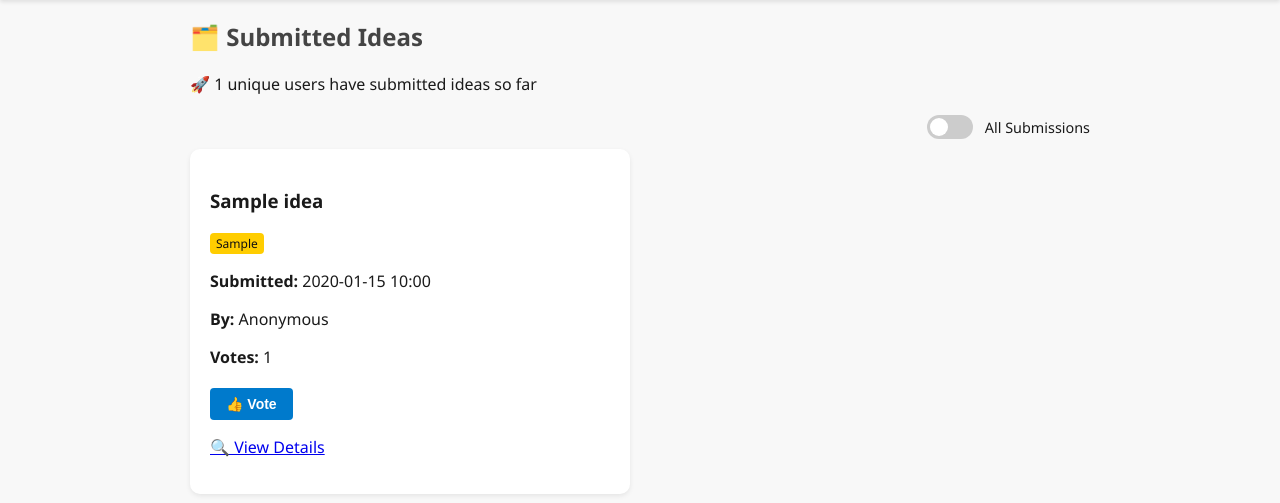
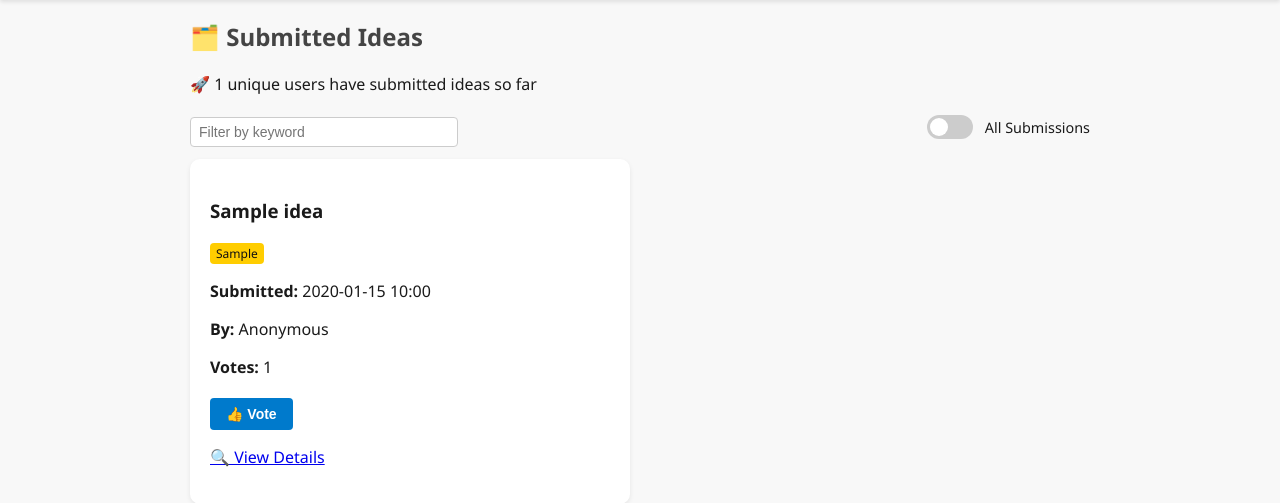
Before and after one commit to siva-sudhan/innovation_portal, a Flask app: page /dashboard in a window 1280 px wide. Shown: the part 61-564 px from the top of the page. Run offline with Flask 3, Linux system fonts and the light colour scheme; tables that the repository leaves empty hold one stand-in row (values such as "Sample post").

Commit message:
Add keyword filter on dashboard

```diff
--- a/app/static/styles.css
+++ b/app/static/styles.css
@@ -638,3 +638,24 @@ a.btn:hover,
   font-size: 0.9em;
   vertical-align: middle;
 }
+
+/* Controls row above idea cards */
+.controls-row {
+  display: flex;
+  justify-content: space-between;
+  align-items: center;
+  margin-bottom: 10px;
+}
+
+.controls-row input[type="text"] {
+  padding: 6px 8px;
+  border-radius: 4px;
+  border: 1px solid #ccc;
+  max-width: 250px;
+}
+
+/* Highlight text when filtering */
+.keyword-highlight {
+  background-color: #FFCD00;
+  color: #000;
+}
--- a/app/templates/dashboard.html
+++ b/app/templates/dashboard.html
@@ -15,12 +15,15 @@
     {% endif %}
   </div>
 
+  <div class="controls-row">
+    <input type="text" id="keywordSearch" placeholder="Filter by keyword">
     <div class="toggle-container">
       <label class="switch">
         <input type="checkbox" id="mineToggle" onclick="toggleFilter(this)" {{ 'checked' if filter_my else '' }}>
         <span class="slider"></span>
       </label>
       <span class="toggle-label">{{ 'My Submissions' if filter_my else 'All Submissions' }}</span>
+    </div>
   </div>
 
   {% if ideas %}
@@ -115,5 +118,46 @@
 
     fetchLeaderboard();
     setInterval(fetchLeaderboard, 5000);
+
+    const searchInput = document.getElementById('keywordSearch');
+    if (searchInput) {
+      searchInput.addEventListener('input', () => filterCards(searchInput.value));
+    }
+
+    function filterCards(query) {
+      const cards = document.querySelectorAll('.idea-card');
+      cards.forEach(card => {
+        removeHighlights(card);
+        if (!query) {
+          card.style.display = '';
+        } else if (card.innerText.toLowerCase().includes(query.toLowerCase())) {
+          card.style.display = '';
+          highlightMatches(card, query);
+        } else {
+          card.style.display = 'none';
+        }
+      });
+    }
+
+    function highlightMatches(card, text) {
+      const regex = new RegExp('(' + escapeReg(text) + ')', 'gi');
+      const titleEl = card.querySelector('h3');
+      if (titleEl) {
+        titleEl.innerHTML = titleEl.textContent.replace(regex, '<span class="keyword-highlight">$1</span>');
+      }
+      card.querySelectorAll('.tag').forEach(tagEl => {
+        tagEl.innerHTML = tagEl.textContent.replace(regex, '<span class="keyword-highlight">$1</span>');
+      });
+    }
+
+    function removeHighlights(card) {
+      card.querySelectorAll('.keyword-highlight').forEach(span => {
+        span.replaceWith(span.textContent);
+      });
+    }
+
+    function escapeReg(str) {
+      return str.replace(/[.*+?^${}()|[\]\\]/g, '\\$&');
+    }
   </script>
 {% endblock %}
```
Lines whose indentation alone changed are shown as unchanged.
